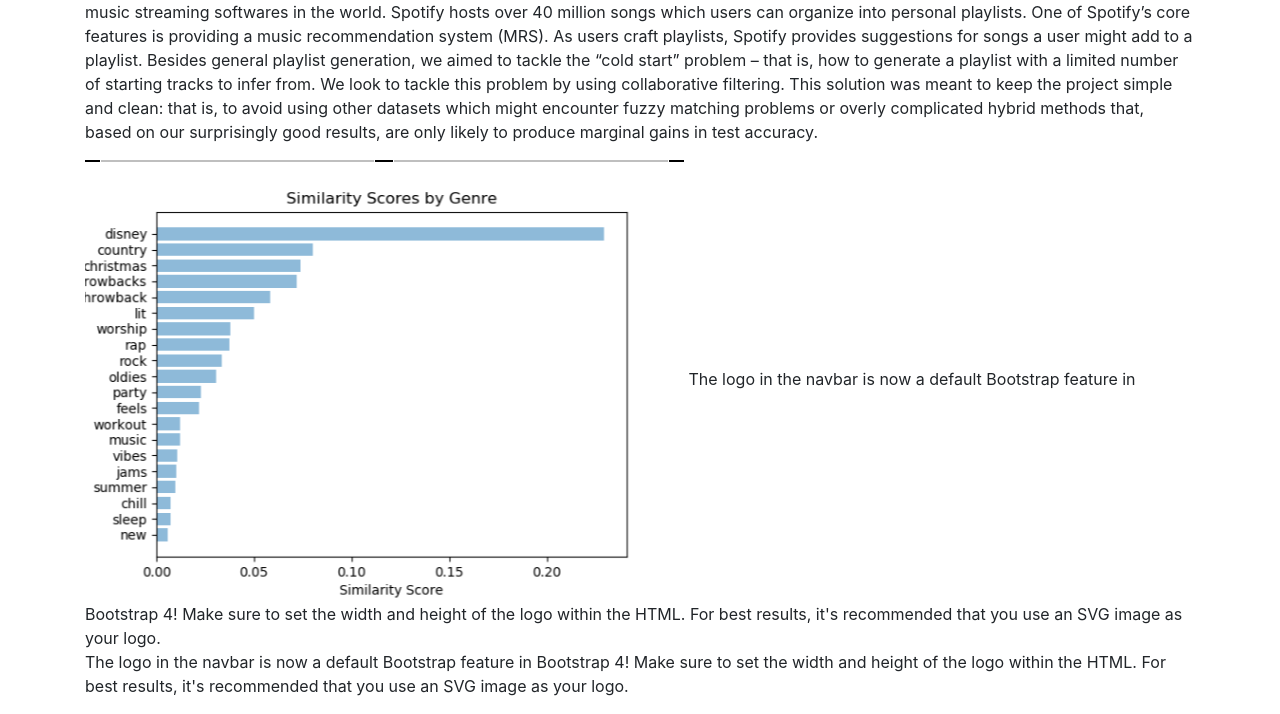
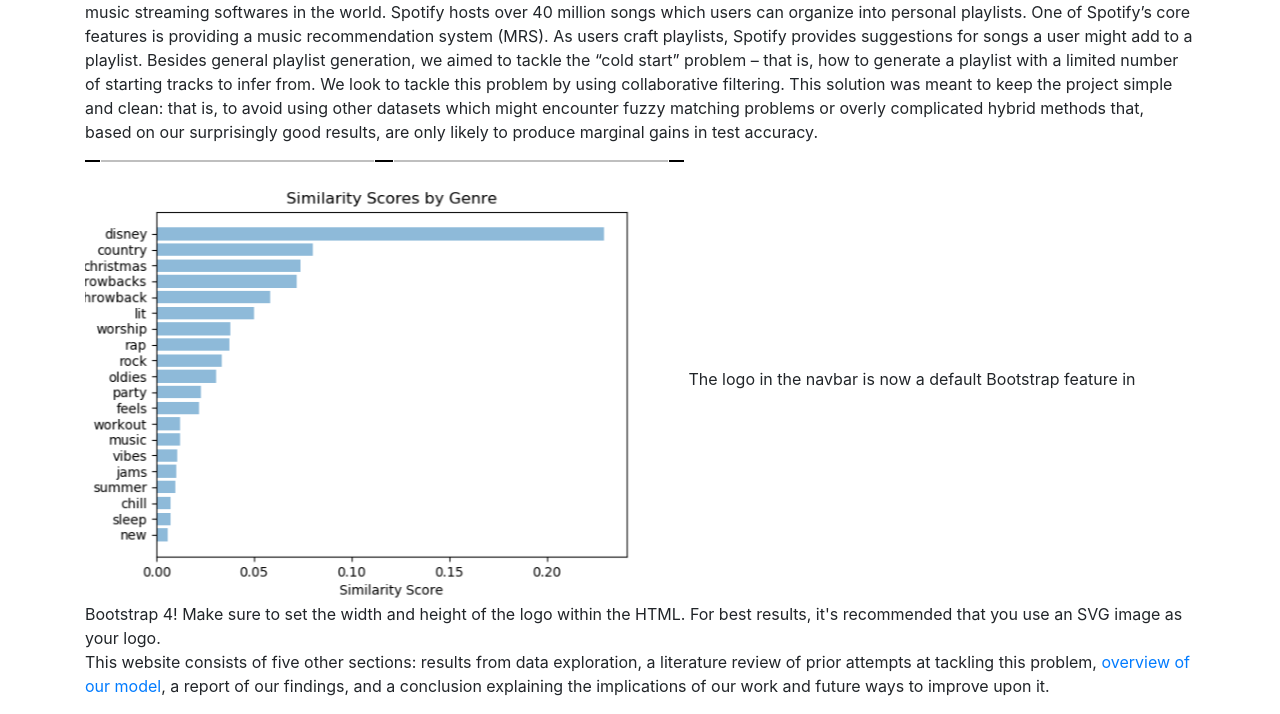
Before and after one commit to tlebryk/SpotifyMRS, a website: page index.html in a window 1280 px wide. Shown: the part 184-898 px from the top of the page. Drawn offline with Linux system fonts and the light colour scheme.

Commit message:
Update index.html

```diff
--- a/index.html
+++ b/index.html
@@ -64,7 +64,7 @@
         <img style="padding: 0 15px float: left," src="graph.png" width="599" height="442"  align=”right” alt=""> The logo in the navbar is now a default Bootstrap feature in Bootstrap 4! Make sure to set the width and height of the logo within the HTML. For best results, it's recommended that you use an SVG image as your logo.
 
       <p>
-        The logo in the navbar is now a default Bootstrap feature in Bootstrap 4! Make sure to set the width and height of the logo within the HTML. For best results, it's recommended that you use an SVG image as your logo.
+        This website consists of five other sections: results from data exploration, a literature review of prior attempts at tackling this problem, <a href="model.html">overview of our model</a>, a report of our findings, and a conclusion explaining the implications of our work and future ways to improve upon it.
       </p>
     </div>
     <!-- /.container -->
```
